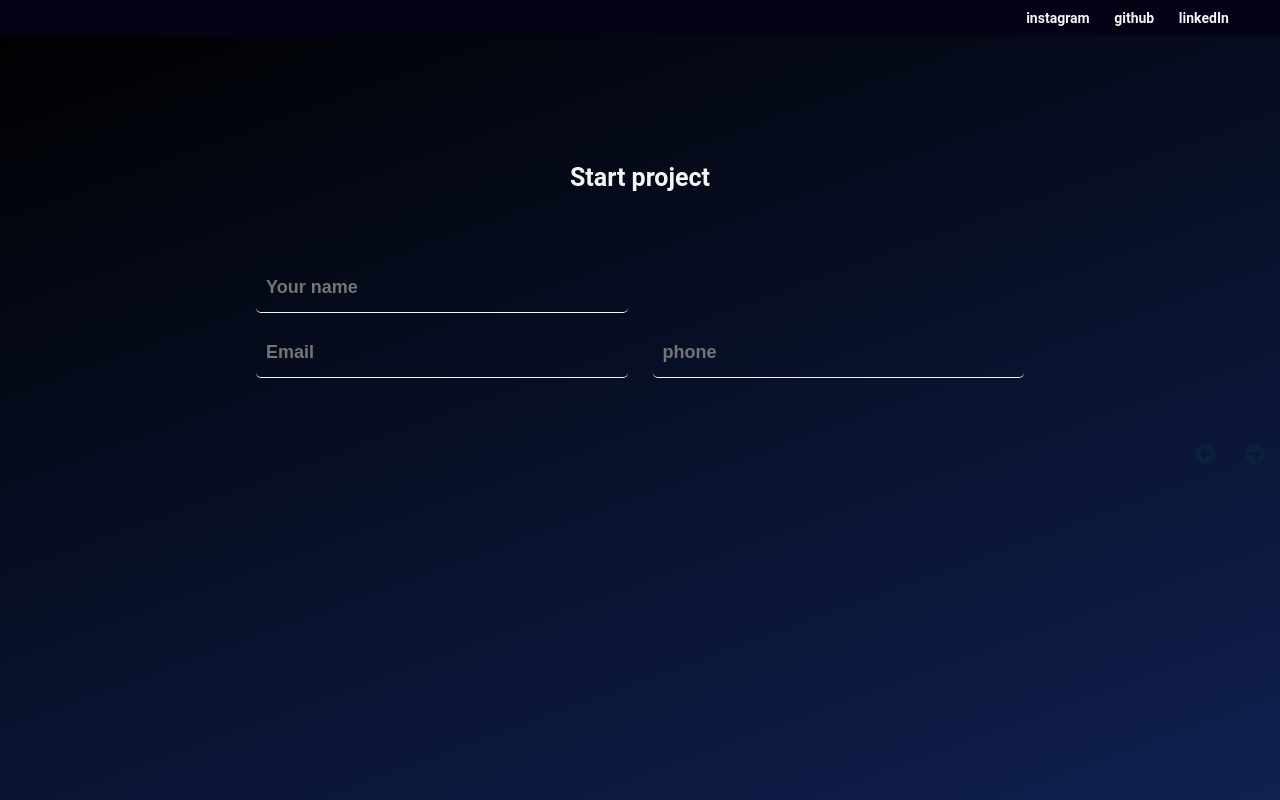
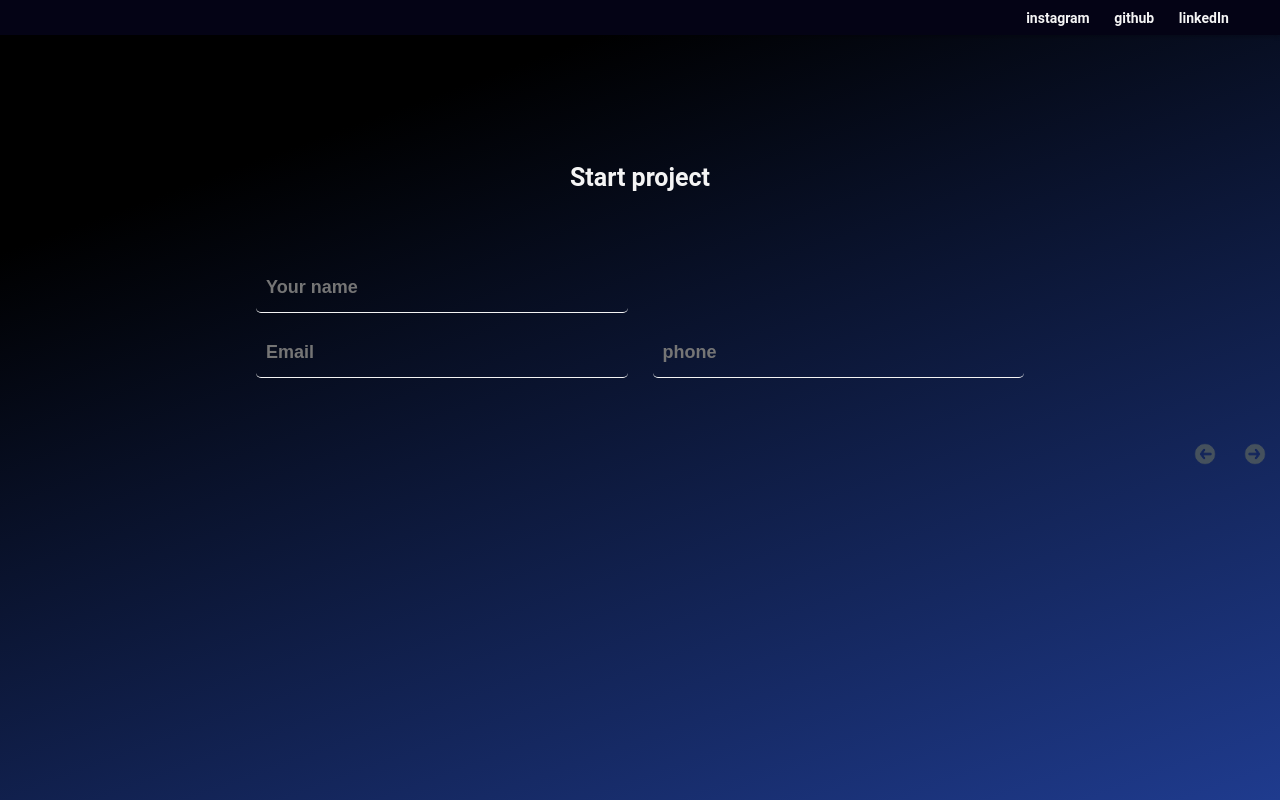
Before and after one commit to Maizo21/contact, a plain HTML site: page index.html in a window 1280 px wide. Both pictures are taken after a click on the button "Start". Shown: the top 800 px of the page. Drawn offline with Linux system fonts and the light colour scheme.

Commit message:
estilos flechas

```diff
--- a/style.css
+++ b/style.css
@@ -8,7 +8,7 @@ body {
   height: 100vw;
   width: 100%;
   background: rgb(0, 0, 0);
-  background: linear-gradient(160deg, #000000 0%, #102050 100%);
+  background: linear-gradient(160deg, #000000 20%, #1f3b8e 100%);
   color: #f4f4f4;
   font-family: "Roboto", sans-serif;
   background-repeat: no-repeat;
@@ -104,6 +104,7 @@ main .prev-button img {
   width: 50px;
   object-fit: cover;
   transition: 0.3s;
+  filter: contrast(0.5);
 }
 
 main .fourth-slide .prev-button {
```
